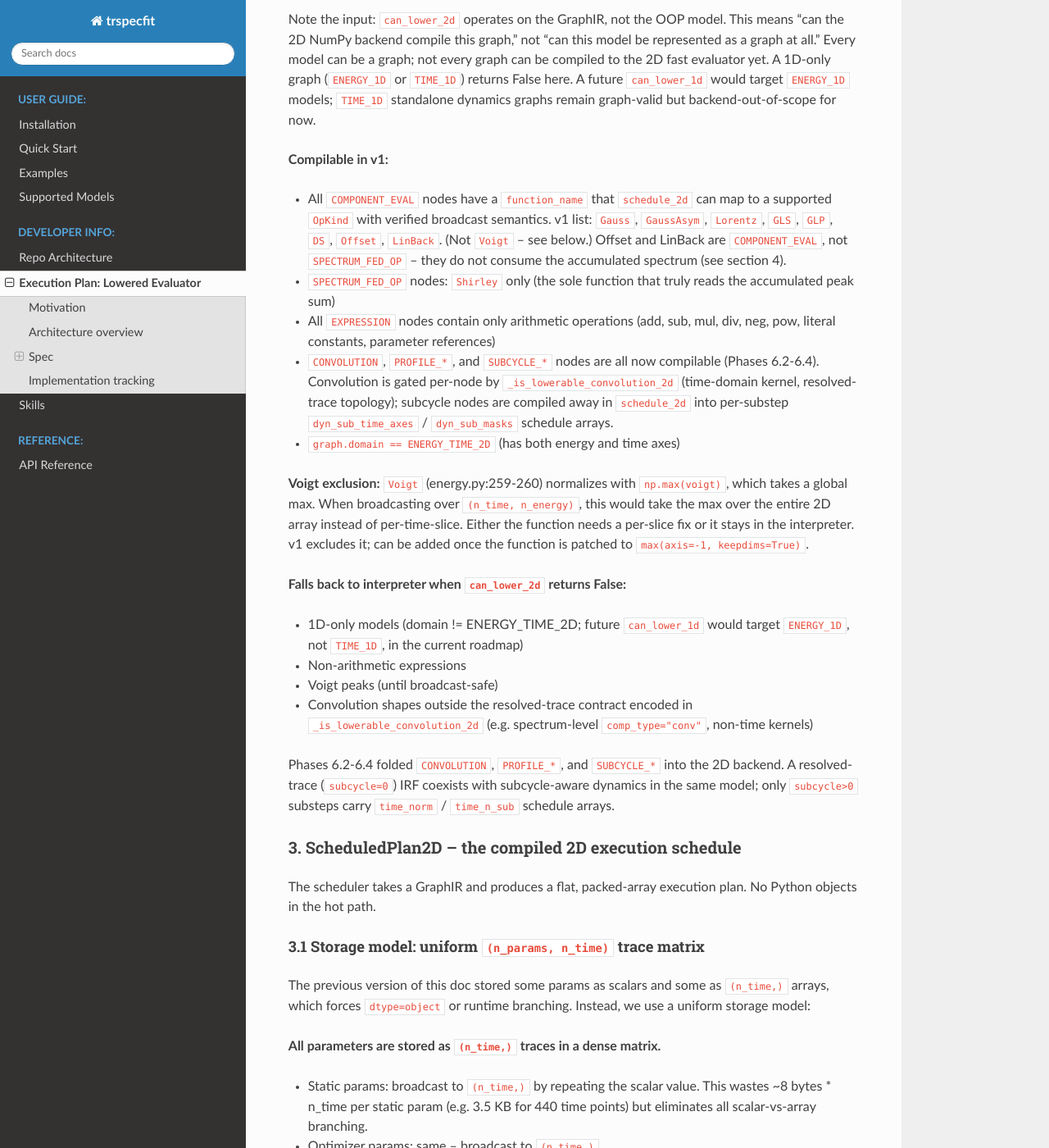
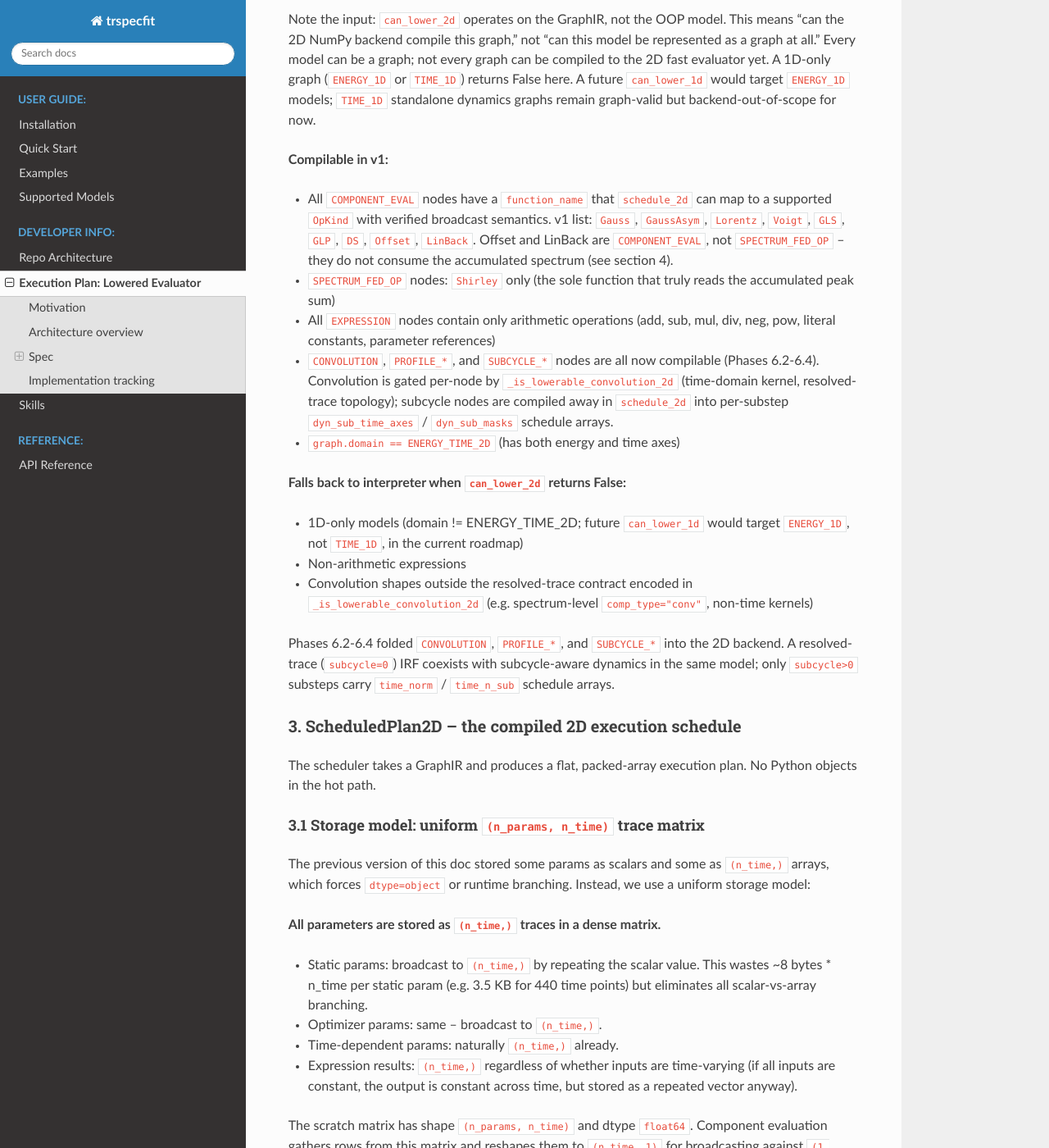
Before and after one commit to InfinityMonkeyAtWork/time-resolved-spectroscopy-fit, a Sphinx documentation site: the page built from docs/design/lowered_evaluator.md, in a window 1280 px wide and 1400 px high, scrolled down 7263 px. Shown: the whole window at 82% size. Built offline with Sphinx 7.4.7 and the Read the Docs theme 3.1.0, drawn with Linux system fonts in a browser that asks for light colours; some of the changed text lies outside the part shown.

Commit message:
Voigt is supported now

```diff
--- a/docs/design/lowered_evaluator.md
+++ b/docs/design/lowered_evaluator.md
@@ -405,8 +405,8 @@ dynamics graphs remain graph-valid but backend-out-of-scope for now.
 **Compilable in v1:**
 - All `COMPONENT_EVAL` nodes have a `function_name` that `schedule_2d`
   can map to a supported `OpKind` with verified broadcast semantics.
-  v1 list: `Gauss`, `GaussAsym`, `Lorentz`, `GLS`, `GLP`, `DS`,
-  `Offset`, `LinBack`. (Not `Voigt` -- see below.)
+  v1 list: `Gauss`, `GaussAsym`, `Lorentz`, `Voigt`, `GLS`, `GLP`,
+  `DS`, `Offset`, `LinBack`.
   Offset and LinBack are `COMPONENT_EVAL`, not `SPECTRUM_FED_OP` --
   they do not consume the accumulated spectrum (see section 4).
 - `SPECTRUM_FED_OP` nodes: `Shirley` only (the sole function that
@@ -420,18 +420,10 @@ dynamics graphs remain graph-valid but backend-out-of-scope for now.
   per-substep ``dyn_sub_time_axes`` / ``dyn_sub_masks`` schedule arrays.
 - `graph.domain == ENERGY_TIME_2D` (has both energy and time axes)
 
-**Voigt exclusion:** `Voigt` (energy.py:259-260) normalizes with
-`np.max(voigt)`, which takes a global max. When broadcasting over
-`(n_time, n_energy)`, this would take the max over the entire 2D array
-instead of per-time-slice. Either the function needs a per-slice fix or
-it stays in the interpreter. v1 excludes it; can be added once the
-function is patched to `max(axis=-1, keepdims=True)`.
-
 **Falls back to interpreter when `can_lower_2d` returns False:**
 - 1D-only models (domain != ENERGY_TIME_2D; future `can_lower_1d` would
   target `ENERGY_1D`, not `TIME_1D`, in the current roadmap)
 - Non-arithmetic expressions
-- Voigt peaks (until broadcast-safe)
 - Convolution shapes outside the resolved-trace contract encoded in
   ``_is_lowerable_convolution_2d`` (e.g. spectrum-level ``comp_type="conv"``,
   non-time kernels)
@@ -959,12 +951,12 @@ Implemented behavior:
 
 | Feature | v1 compiler | Graph representable | Notes |
 |---|---|---|---|
-| Additive peaks (Gauss, GLP, GLS, DS, etc.) | Yes (excl. Voigt) | Yes | Core use case |
+| Additive peaks (Gauss, GLP, GLS, DS, Voigt, etc.) | Yes | Yes | Core use case |
 | Offset, LinBack | Yes | Yes | Reclassified as COMPONENT_EVAL (no spectrum dep) |
 | Shirley | Yes | Yes | SPECTRUM_FED_OP using last-axis cumulative sum |
 | Arithmetic expressions | Yes | Yes | Compiled to RPN |
 | Time-dependent params (Dynamics) | Yes | Yes | Dynamics subgraph compiled |
-| Voigt | No (broadcast issue) | Yes | Needs per-slice max fix |
+| Voigt | Yes | Yes | Broadcast-safe on the current evaluator path |
 | Convolution components | Yes (Phase 6.3) | Yes (CONVOLUTION node) | Resolved-trace time-domain IRF; gated by ``_is_lowerable_convolution_2d`` |
 | Profile-varying params | Yes (Phase 6.2) | Yes (PROFILE_* nodes) | 1D and 2D backends |
 | Subcycle dynamics | Yes (Phase 6.4) | Yes (SUBCYCLE_* nodes) | Compiled into per-substep ``dyn_sub_time_axes`` / ``dyn_sub_masks`` |
```
